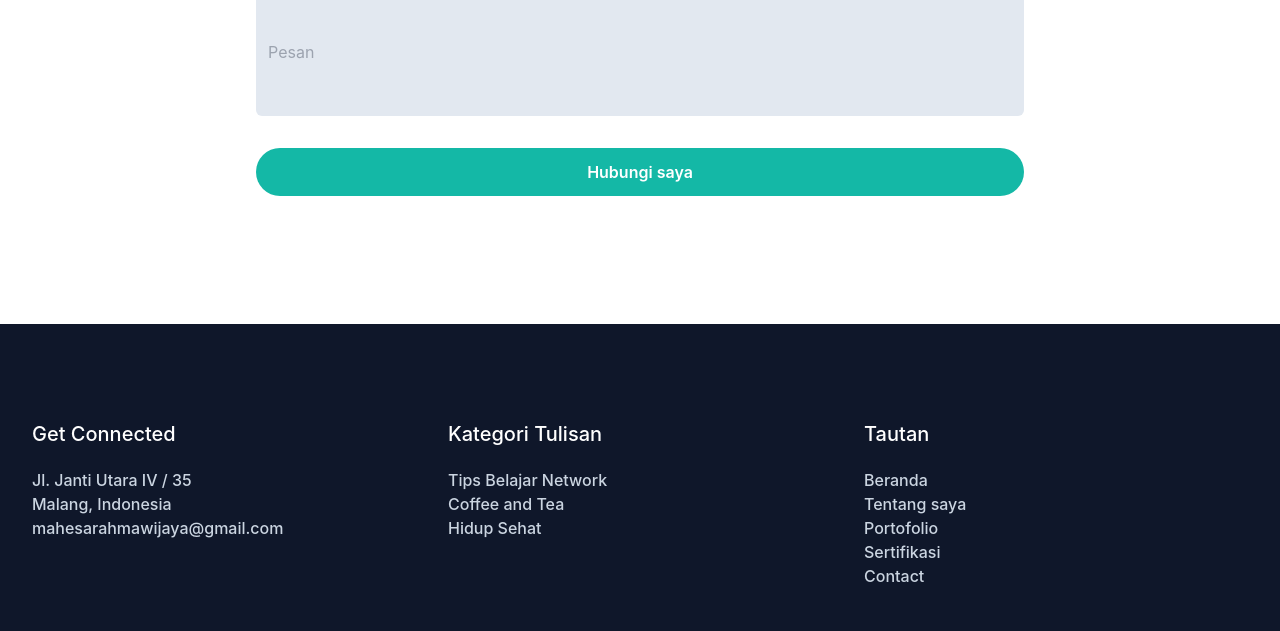
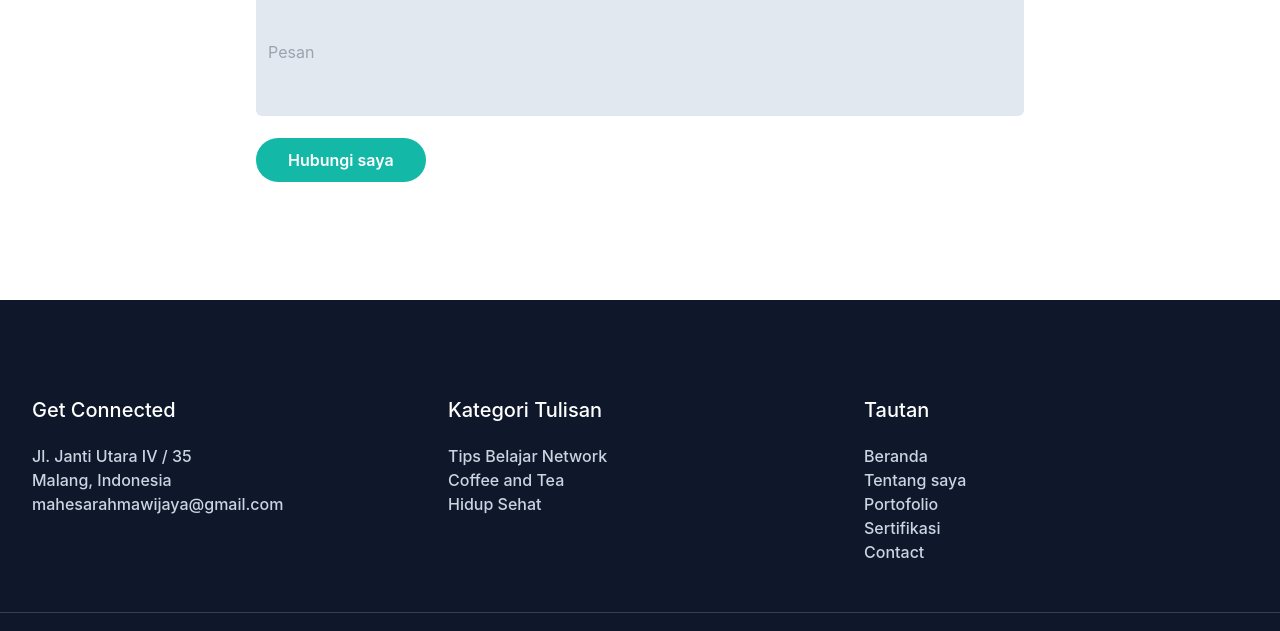
Before and after one commit to heimaja23/My-Portofolio, a website: page index.html in a window 1280 px wide. Shown: the part 4060-4691 px from the top of the page. Drawn offline with Linux system fonts and the light colour scheme.

Commit message:
Update index.html

```diff
--- a/index.html
+++ b/index.html
@@ -286,9 +286,9 @@
                             </div>
 
                             <div class="w-full px-4">
-                                <button href="mailto:mahesarahmawijaya@gmail.com?" class="text-base font-semibold text-white bg-TP py-3 px-8
+                                <a href="mailto:mahesarahmawijaya@gmail.com?" class="text-base font-semibold text-white bg-TP py-3 px-8
                                    rounded-full w-full hover:shadow-lg hover:opacity-80
-                                   transition duration-300 ease-in-out"> Hubungi saya </button>
+                                   transition duration-300 ease-in-out"> Hubungi saya </a>
                             </div>
                         </div>
                     </form>
```
